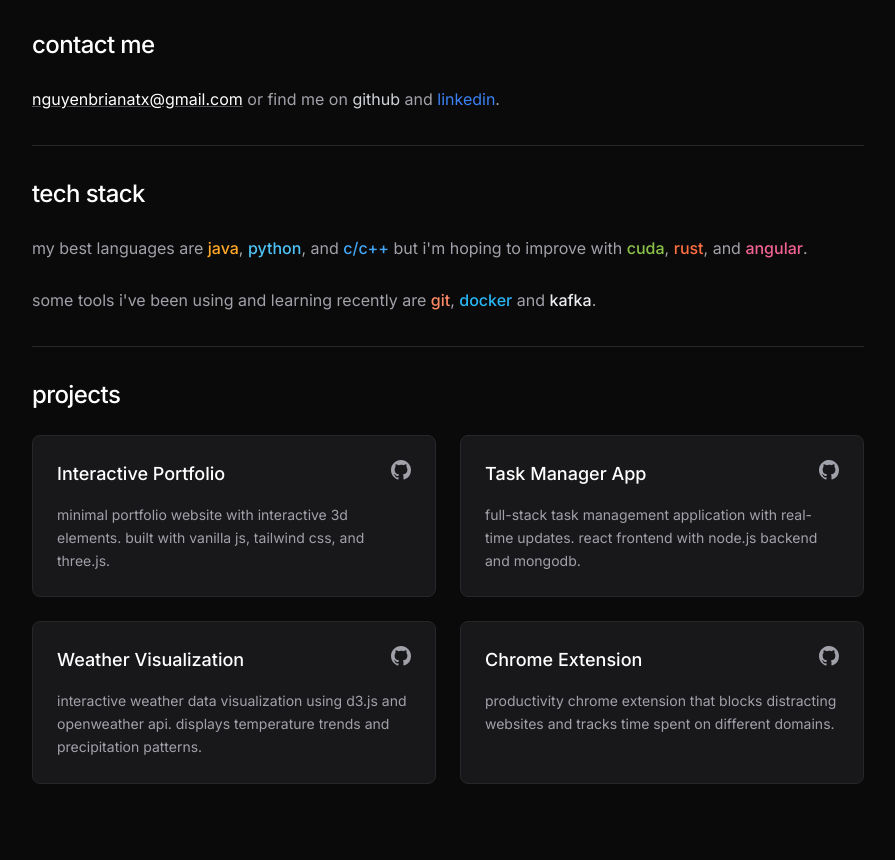
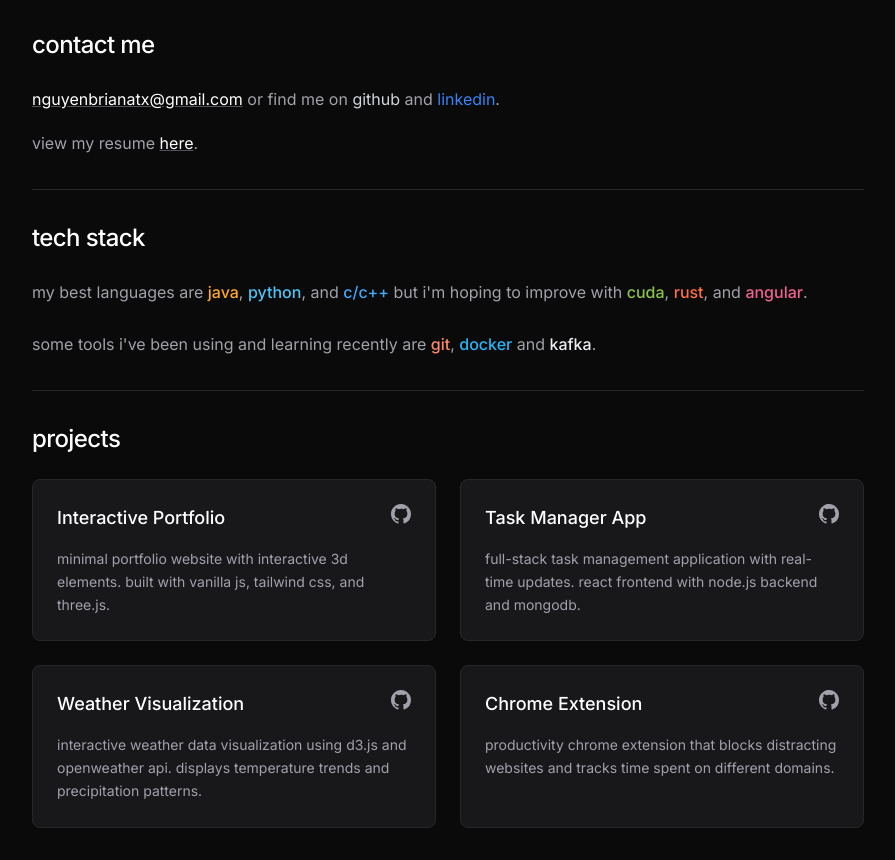
Before and after one commit to b-rine/b-rine.github.io, a website: page index.html in a window 1280 px wide. Shown: the part 1040-1900 px from the top of the page, without its empty margins (192-1087 px from the left). Before the commit the page ends 1856 px from the top, so only its background shows below. Drawn offline with nearby package versions, Linux system fonts and the light colour scheme.

Commit message:
feat: add resume

```diff
--- a/index.html
+++ b/index.html
@@ -102,6 +102,10 @@
                         target="_blank"
                         class="text-blue-500 hover:text-blue-400 no-underline hover:underline transition-all duration-200">linkedin</a>.
                 </div>
+                <p class="text-base leading-7 text-zinc-400 mt-4">
+                    view my resume <a href="./brianng_resume.pdf" target="_blank"
+                        class="text-white underline decoration-zinc-600 hover:decoration-white transition-colors duration-200">here</a>.
+                </p>
             </section>
 
             <section id="tech-stack" class="py-8 border-b border-zinc-800">
```
Also changed, not shown: 1 other file.
